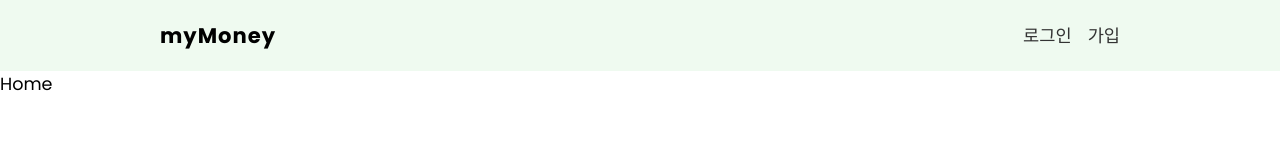
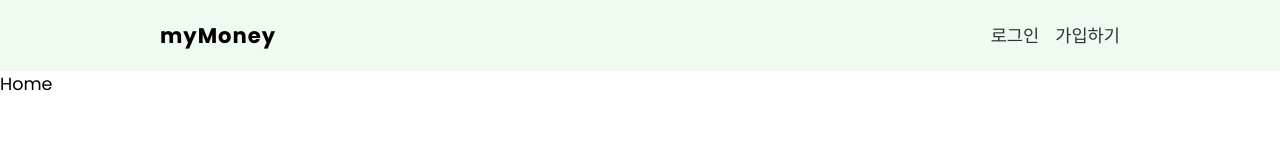
Before and after one commit to realsingeriu/my-money, a React (Vite) app: page / in a window 1280 px wide. Shown: the top 160 px of the page. Built offline with nearby package versions, Linux system fonts and the light colour scheme.

Commit message:
가입에서 가입하기 로단어 수정

```diff
--- a/src/Components/Navbar.jsx
+++ b/src/Components/Navbar.jsx
@@ -12,7 +12,7 @@
           <Link to="/login">로그인</Link>
         </li>
         <li>
-          <Link to="/signup">가입</Link>
+          <Link to="/signup">가입하기</Link>
         </li>
       </ul>
     </nav>
```
